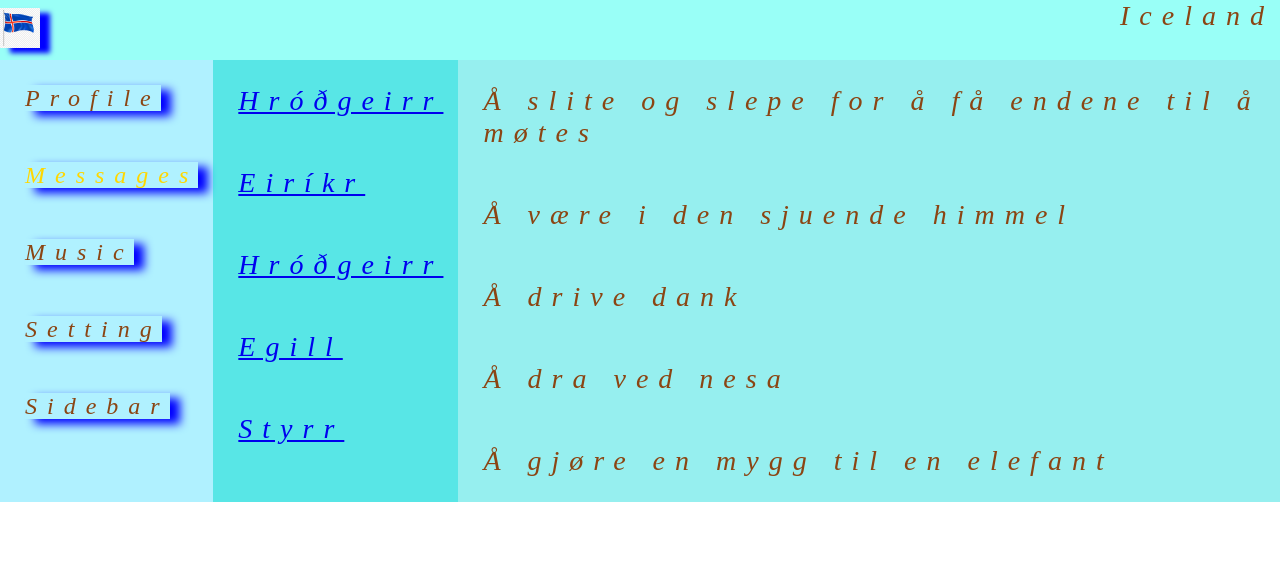
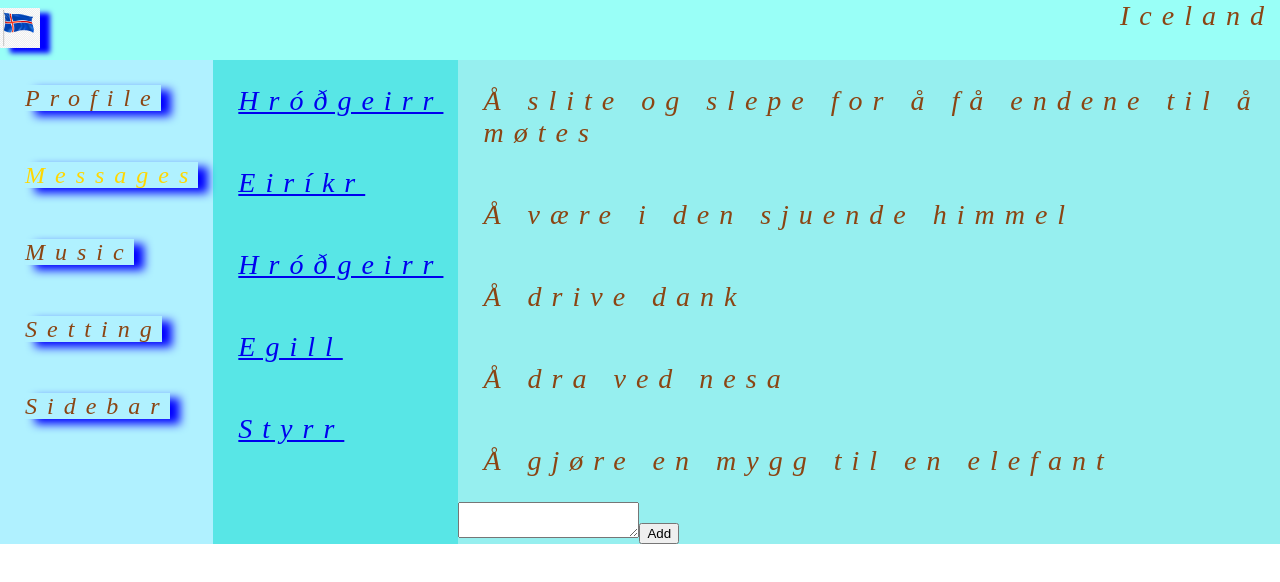
Before and after one commit to it-incubator/samurai-way, a React (Create React App) app: page /dialogs in a window 1280 px wide. Shown: the top 582 px of the page. Built offline with nearby package versions, Linux system fonts and the light colour scheme.

Commit message:
lesson 32

```diff
--- a/src/App.tsx
+++ b/src/App.tsx
@@ -6,6 +6,7 @@ import {Profile} from "./Components/Profile/Profile";
 import {BrowserRouter, Route} from "react-router-dom";
 import {Dialogs} from "./Components/Dialog/Dialogs";
 import {SideBar} from "./Components/SideBar/SideBar";
+import {addPost} from "./Redux/state";
 
 type StateType = {
     State:DialogDataType
@@ -51,7 +52,7 @@ function App(props:StateType) {
            <Header />
             <Navbar/>
             <Route path={'/dialogs'} render={()=><Dialogs DialogData={props.State.data} MessageData={props.State.message} />}/>
-           <Route path={'/profile'} render={()=><Profile  PostData={props.State.post}/>}/>
+           <Route path={'/profile'} render={()=><Profile  PostData={props.State.post} addPost={addPost}/>}/>
             <Route path={'/sidebar'} render={()=><SideBar SideData={props.State.sideBar}/>}/>
         </div>
         </BrowserRouter>
--- a/src/Components/Dialog/Dialogs.tsx
+++ b/src/Components/Dialog/Dialogs.tsx
@@ -12,8 +12,11 @@ type DialogsType = {
 export  const Dialogs = (props:DialogsType) => {
 
 
+let newPost = React.createRef<HTMLTextAreaElement>()
 
-
+    const AddPost = ()=> {
+    alert(newPost.current?.value)
+    }
 
     return ( <div className={s.items}>
             <div className={s.dialogs}>
@@ -39,6 +42,9 @@ export  const Dialogs = (props:DialogsType) => {
 
 
                 </div>
+                <div>
+                    <textarea ref={newPost}/><button onClick={AddPost}>Add</button>
+                </div>
 
             </div>
         </div>
--- a/src/Components/Profile/MyPost/MyPost.tsx
+++ b/src/Components/Profile/MyPost/MyPost.tsx
@@ -4,7 +4,7 @@ import {PostData} from "../../../App";
 
 type MyPost = {
     PostData:PostData[]
-
+    addPost:(postMessage:string)=>void
 }
 
 
@@ -15,7 +15,8 @@ export  const MyPost = (props:MyPost) => {
 
     const AddPost = ()=> {
 
-        alert(newPost.current?.value)
+        if(newPost.current){props.addPost(newPost.current?.value)}
+
     }
 
 
--- a/src/Components/Profile/Profile.tsx
+++ b/src/Components/Profile/Profile.tsx
@@ -5,8 +5,10 @@ import {MyPost} from "./MyPost/MyPost";
 import {ProfileInfo} from "./ProfileInfo/ProfileInfo";
 import {PostData} from "../../App";
 
+
 type PostType = {
     PostData:PostData[]
+    addPost:(postMessage:string)=>void
 
 }
 
@@ -16,7 +18,7 @@ export  const Profile = (props:PostType) => {
     <div className={s.style} >
         <img className={s.city_img} src={city}/>Main contain</div>
     <ProfileInfo/>
-    <MyPost PostData={props.PostData} />
+    <MyPost PostData={props.PostData} addPost={props.addPost}/>
 </div>
 
     );
--- a/src/Redux/state.tsx
+++ b/src/Redux/state.tsx
@@ -20,3 +20,9 @@ export const State =  {
         {id:2,name:'Eiríkr'},
         {id:3,name:'Hróðgeirr'}]
 }
+
+export  const addPost = (postMessage:string)=> {
+    let newPost = {id:5,message:postMessage, likeCount:18}
+
+    State.post.push(newPost)
+}
```
